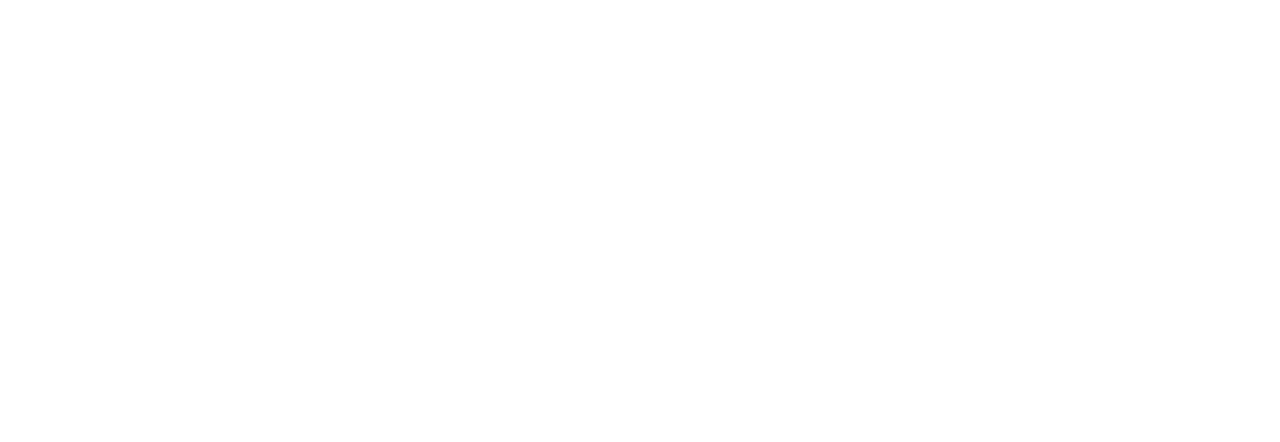
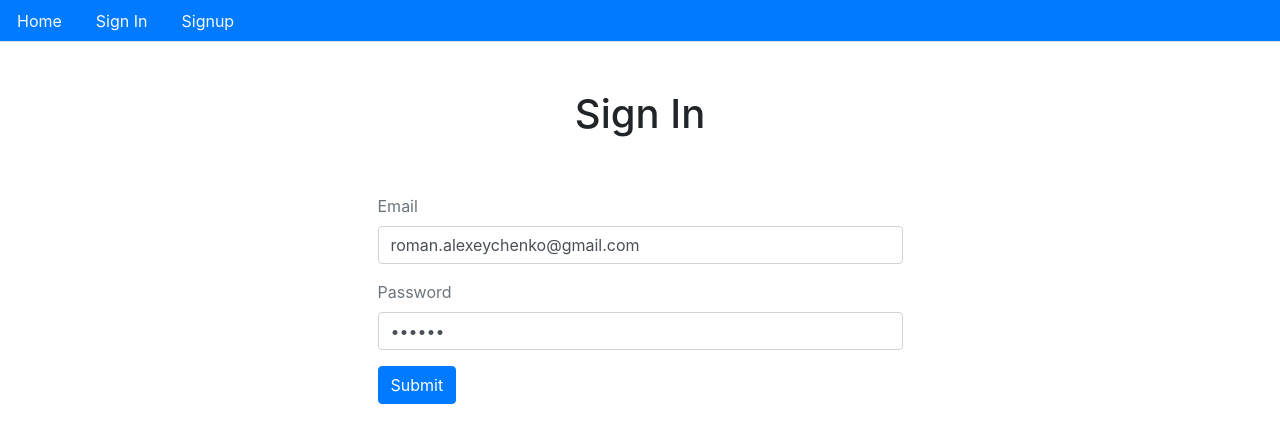
Before and after one commit to romanmtb/auth, a React (Create React App) app in the folder client/: page /signin in a window 1280 px wide. Shown: the top 442 px of the page. Built offline with nearby package versions, Linux system fonts and the light colour scheme.

Commit message:
add page signin

```diff
--- a/client/src/Routes.js
+++ b/client/src/Routes.js
@@ -2,6 +2,7 @@
 import {BrowserRouter, Switch, Route} from 'react-router-dom'
 import App from './App'
 import Signup from './auth/Signup'
+import Signin from './auth/Signin'
 
 const Routes = () => {
     return (
@@ -9,6 +10,7 @@
             <Switch>
                 <Route path="/" exact component={App}/>
                 <Route path="/signup" exact component={Signup}/>
+                <Route path="/signin" exact component={Signin}/>
             </Switch>
         </BrowserRouter>
     )
--- /dev/null
+++ b/client/src/auth/Signin.js
@@ -0,0 +1,73 @@
+import React, {useState} from 'react'
+import {Link, Redirect} from 'react-router-dom'
+import Layout from '../core/Layout'
+import axios from 'axios'
+import {ToastContainer, toast} from 'react-toastify'
+import 'react-toastify/dist/ReactToastify.min.css'
+
+const Signin = () => {
+    const [values, setValues] = useState({
+        email: 'roman.alexeychenko@gmail.com',
+        password: 'rrrrrr',
+        buttonText: 'Submit'
+    })
+
+    const handleChange = name => event => {
+        setValues({...values, [name]: event.target.value})
+    }
+
+    const clickSubmit = event => {
+        event.preventDefault()
+        setValues({...values, buttonText: 'Submitting'})
+        axios({
+            method: 'POST',
+            url: `${process.env.REACT_APP_API}/signin`,
+            data: {email, password}
+        })
+            .then(response => {
+                console.log('SIGNIN SUCCESS', response)
+
+                setValues({...values, name: '', email: '', password: '', buttonText: 'Submitted'})
+                toast.success(`Hey ${response.data.user.name}, Welcome back!`)
+            })
+            .catch(error => {
+                console.log('SIGNIN ERROR', error.response.data)
+                setValues({...values, buttonText: 'Submit'})
+                toast.error(error.response.data.error)
+            })
+    }
+
+    const {email, password, buttonText} = values
+
+    const signinForm = () => (
+        <form>
+            <div className="form-group">
+                <label className="text-muted">Email</label>
+                <input onChange={handleChange('email')} value={email} type="email" className="form-control"/>
+            </div>
+
+            <div className="form-group">
+                <label className="text-muted">Password</label>
+                <input onChange={handleChange('password')} value={password} type="password" className="form-control"/>
+            </div>
+
+            <div>
+                <button onClick={clickSubmit} className="btn btn-primary">
+                    {buttonText}
+                </button>
+            </div>
+        </form>
+    )
+
+    return (
+        <Layout>
+            <div className="col-md-6 offset-md-3">
+                <ToastContainer />
+                <h1 className="p-5 text-center">Sign In</h1>
+                {signinForm()}
+            </div>
+        </Layout>
+    )
+}
+
+export default Signin
--- a/client/src/core/Layout.js
+++ b/client/src/core/Layout.js
@@ -8,6 +8,11 @@
             <li className="nav-item">
                 <Link to={'/'} className="text-light nav-link">
                     Home
+                </Link>
+            </li>
+            <li className="nav-item">
+                <Link to={'/signin'} className="text-light nav-link">
+                    Sign In
                 </Link>
             </li>
             <li className="nav-item">
```
